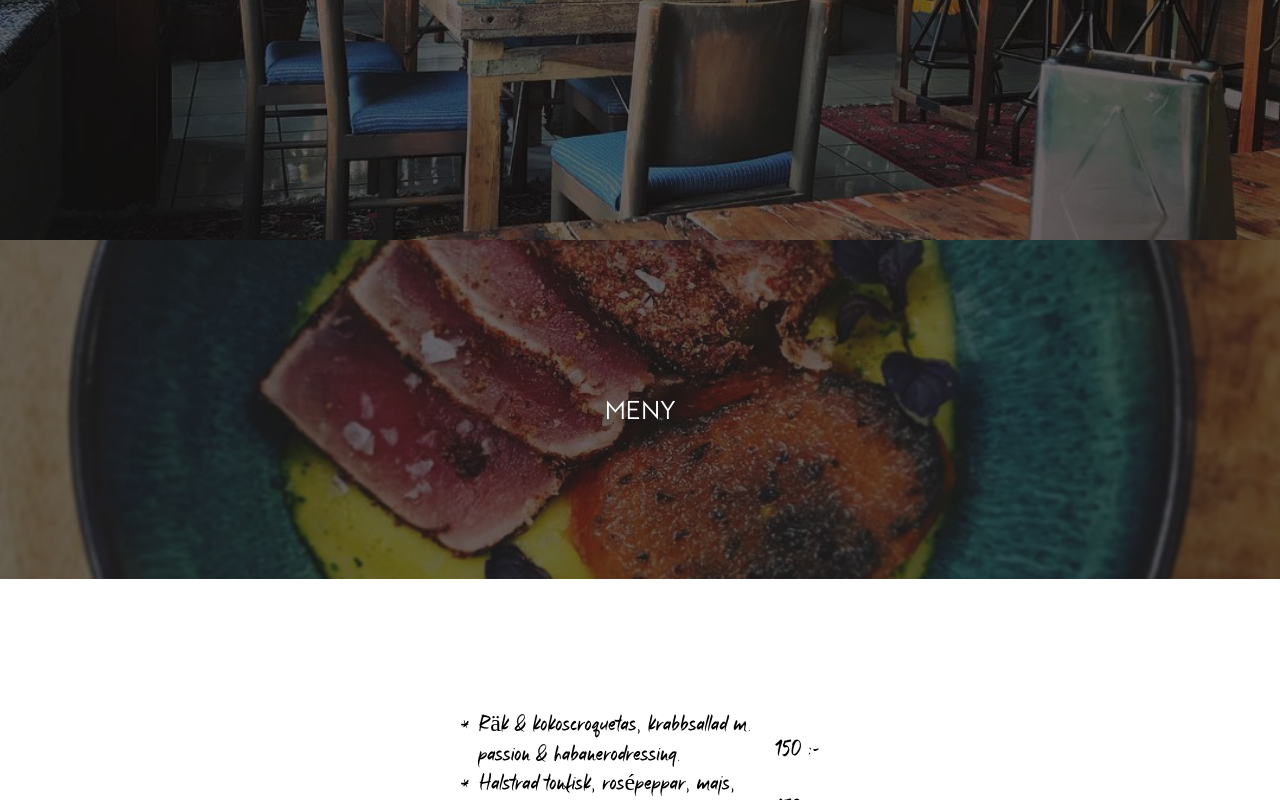
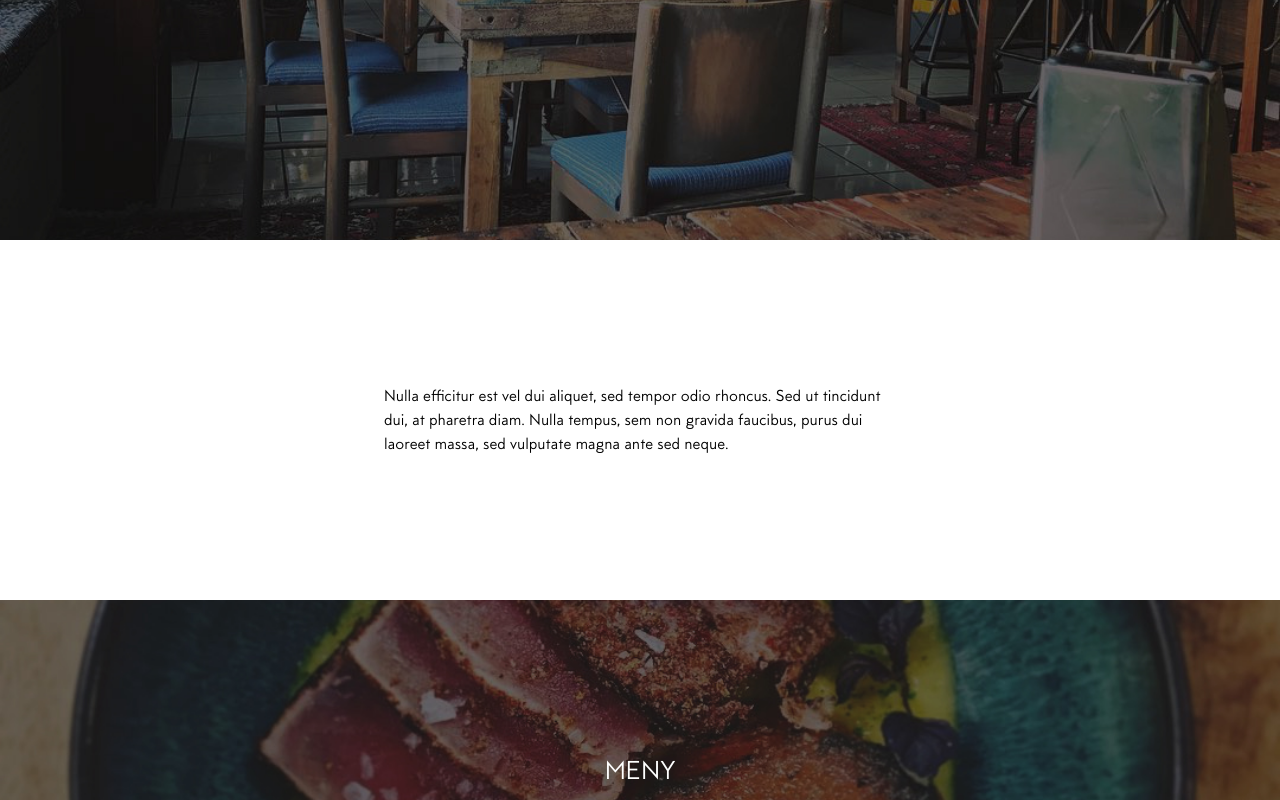
Before and after one commit to Cwejman/mestiza, a Gatsby site: page / in a window 1280 px wide. Shown: the part 560-1360 px from the top of the page. Built offline with nearby package versions, Linux system fonts and the light colour scheme; Gatsby itself is replaced by a stand-in of ours.

Commit message:
Resolve #5

```diff
--- /dev/null
+++ b/src/components/Intro.js
@@ -0,0 +1,9 @@
+import React from 'react'
+
+const Intro = ({ intro }) => (
+  <div className="Intro" key="intro">
+    <p>{intro}</p>
+  </div>
+);
+
+export default Intro;
--- a/src/components/all.sass
+++ b/src/components/all.sass
@@ -25,6 +25,19 @@ html body
   font-size: 64px
   letter-spacing: 10px
   color: white
+
+.Intro
+  display: flex
+  justify-content: center
+  align-items: center
+  width: 100vw
+  background: white
+  color: black
+
+.Intro > p
+  padding: 128px 64px
+  line-height: 24px
+  max-width: 512px
 
 .Header
   display: flex
--- a/src/components/index.js
+++ b/src/components/index.js
@@ -2,3 +2,4 @@ import './all.sass';
 
 export { default as Menu } from './Menu';
 export { default as Cover } from './Cover';
+export { default as Intro } from './Intro';
--- a/src/pages/index.js
+++ b/src/pages/index.js
@@ -1,11 +1,11 @@
 import { graphql } from 'gatsby'
 import { compose, applyTo, map, path } from 'ramda';
 
-import { Menu, Cover } from '../components';
+import { Menu, Cover, Intro } from '../components';
 
 // Constants
 
-const sections = [Cover, Menu];
+const sections = [Cover, Intro, Menu];
 const frontmatterPath = ['data', 'markdownRemark', 'frontmatter'];
 
 // Composition: Main Page
@@ -22,7 +22,7 @@ export const query = graphql`
   query MainPage($path: String!) {
     markdownRemark(frontmatter: { path: { eq: $path } }) {
       frontmatter {
-        introduction
+        intro
         menus {
           dishes {
             price
--- a/src/pages/main/index.md
+++ b/src/pages/main/index.md
@@ -1,6 +1,6 @@
 ---
 path: /
-introduction: Hello
+intro: Nulla efficitur est vel dui aliquet, sed tempor odio rhoncus. Sed ut tincidunt dui, at pharetra diam. Nulla tempus, sem non gravida faucibus, purus dui laoreet massa, sed vulputate magna ante sed neque.
 menus:
   - dishes:
     - name: Räk & kokoscroquetas, krabbsallad m. passion & habanerodressing.
--- a/static/admin/config.yml
+++ b/static/admin/config.yml
@@ -13,7 +13,7 @@ collections:
         label: "Main Page"
         name: "main"
         fields:
-          - {label: Introduction, name: introduction, widget: string}
+          - {label: Intro, name: intro, widget: string}
           - label: Menus
             name: menus
             widget: list
```
